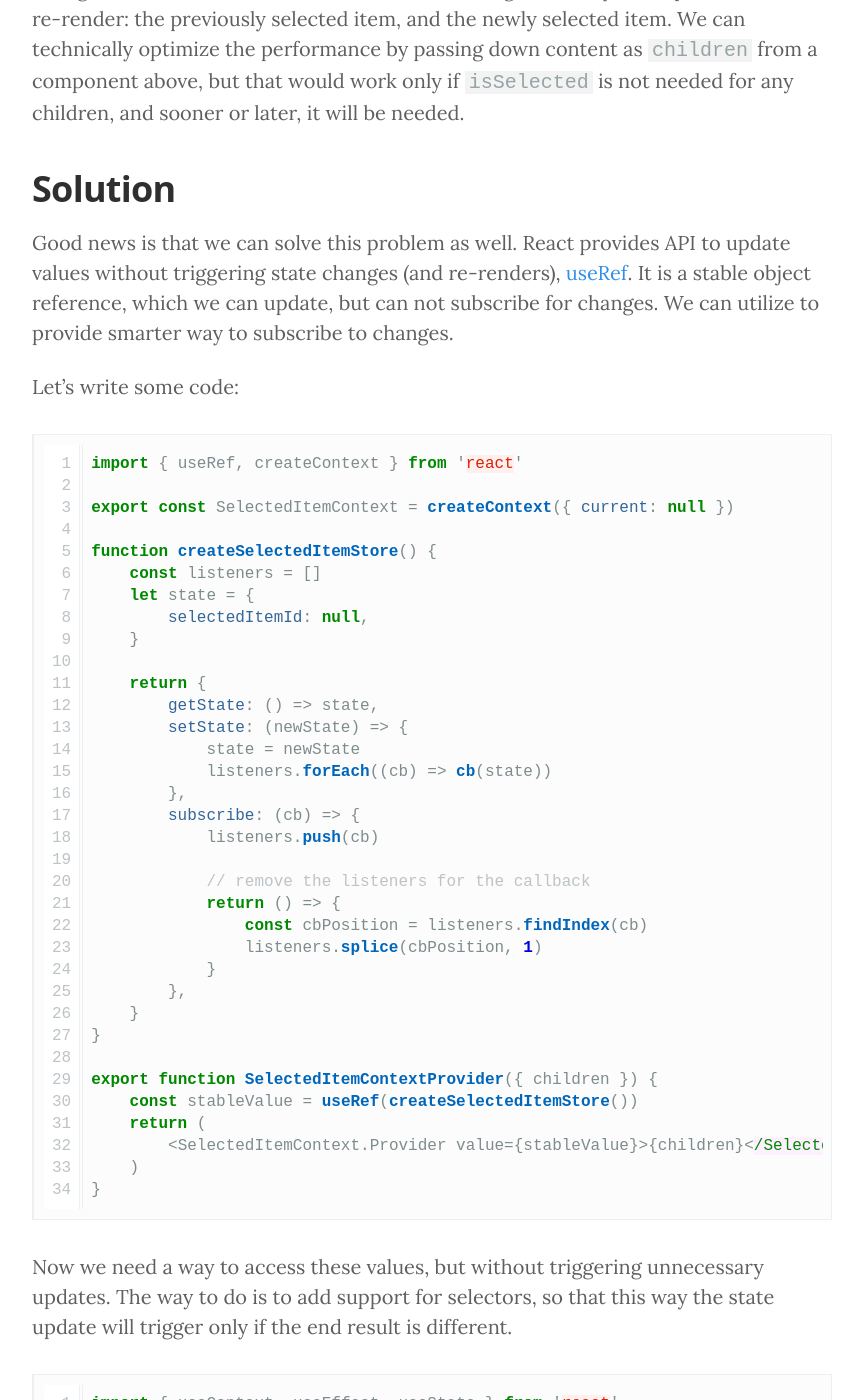
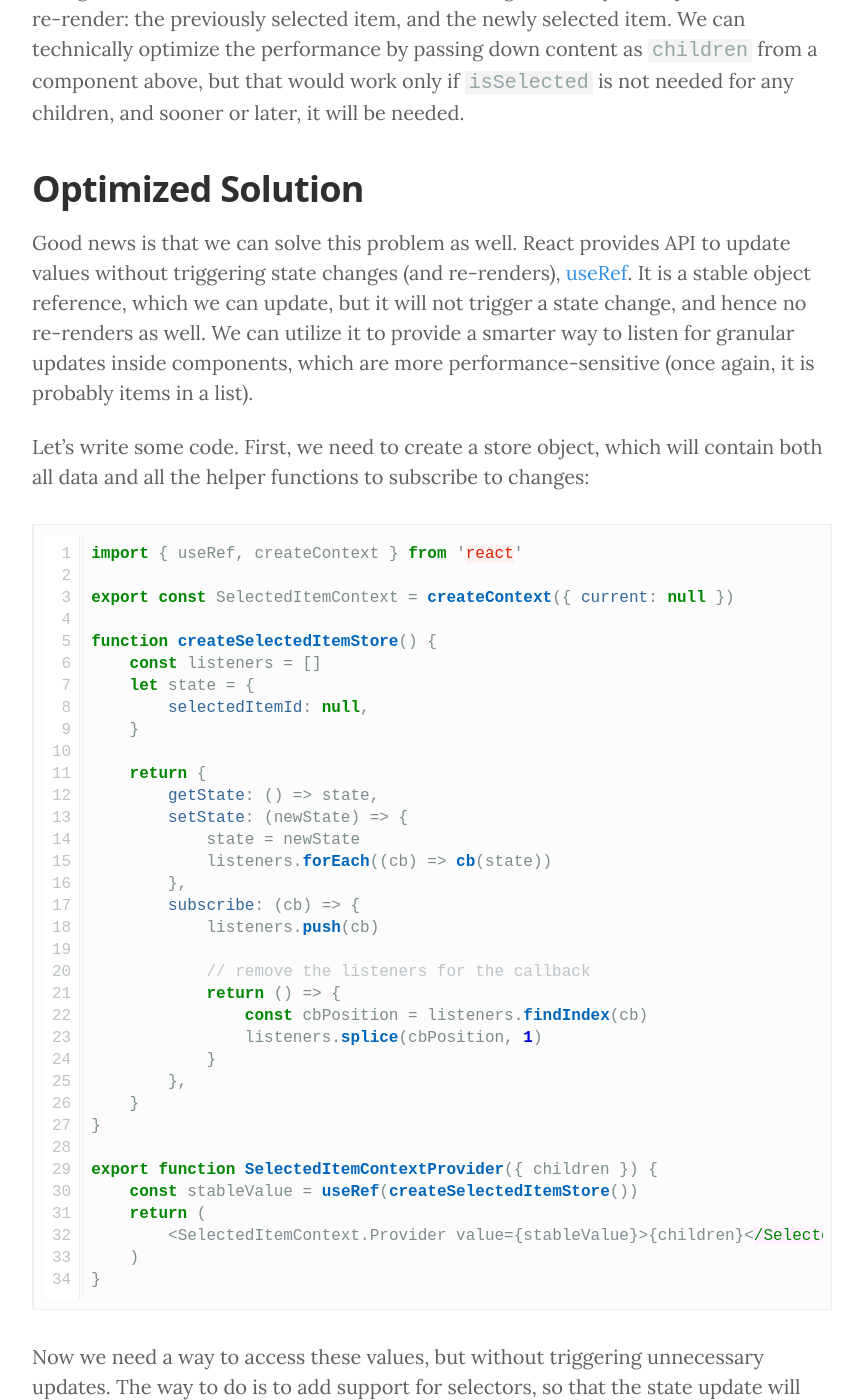
Before and after one commit to Bloomca/blog, a Jekyll site: the page built from _posts/2023-11-26-how-to-optimize-react-context-performance.md, in a window 1280 px wide and 1400 px high, scrolled down 5892 px. Shown: the whole window, without its empty margins (208-1071 px from the left). Built offline with Jekyll 4.4.1, drawn with Linux system fonts in a browser that asks for light colours; some web fonts are replaced; some of the changed text lies outside the part shown.

Commit message:
small edits to the article

```diff
--- a/_posts/2023-11-26-how-to-optimize-react-context-performance.md
+++ b/_posts/2023-11-26-how-to-optimize-react-context-performance.md
@@ -15,11 +15,11 @@
 
 The common pattern here is that these things rarely change, and when they do, we probably want to reload the whole application anyway, maybe except theme. So if your use-cases are indeed something similar, something which probably will not be changed and just needed to be read, then go ahead and use React Context. Realistically, we don’t update the user property very often, or we don’t update auth status very often as well, and so on.
 
-> Please note that this article talks specifically about storing "global" values in Context, which can be accessed from any part of the app. React Context is a very good approach to build component libraries with more untuitive/declarative APIs, and the performance issues there are usually negligible (but that is not always the case), and in this case I'd advocate against premature optimizations.
+> Please note that this article talks specifically about storing "global" values in Context, which can be accessed from any part of the app. React Context is a very good approach to build component libraries with more untuitive/declarative APIs, and the performance issues there are usually negligible (but that is not always the case), and in this case I’d advocate against premature optimizations.
 
 ## Overview
 
-So, what's the big deal? Well, the issue is that it is relatively simple to introduce performance problems which can bite you much later, and you might never even know about them, since we usually develop on pretty powerful machines. Typically, the general advice is to avoid premature optimizations at all costs, but in this case it is just a good developer practice, from my experience. You are basically protecting yourself from performance regressions in the future. There is [an excellent article](https://www.developerway.com/posts/how-to-write-performant-react-apps-with-context) which describes in detail how you can improve your Contexts from Nadia Makarevich, which I highly recommend to read as well.
+So, what’s the big deal? Well, the issue is that it is relatively simple to introduce performance problems which can bite you much later, and you might never even know about them, since we usually develop on pretty powerful machines. Typically, the general advice is to avoid premature optimizations at all costs, but in this case it is just a good developer practice, from my experience. You are basically protecting yourself from performance regressions in the future. There is [an excellent article](https://www.developerway.com/posts/how-to-write-performant-react-apps-with-context) which describes in detail how you can improve your Contexts from Nadia Makarevich, which I highly recommend to read as well.
 
 While it is possible to store [primitive values](https://developer.mozilla.org/en-US/docs/Glossary/Primitive) in Context and to separate value and setters, usually people opt for keeping them in the same Context, so we end up storing an object.
 
@@ -44,7 +44,7 @@
 }
 {% endhighlight %}
 
-The potential issue is that some components might only need to have access to the setter function, but does not need to know about the current value. For example, we might have a button which does not display the last update time, but can set the new update time. In general, this is a very neglible thing, as re-rendering one button won't hurt the performance much. The problem usually manifests when these components are rendered in a list: imagine a list where every item has this button, and maybe the button displays something else which makes the re-rendering more expensive.
+The potential issue is that some components might only need to have access to the setter function, but does not need to know about the current value. For example, we might have a button which does not display the last update time, but can set the new update time. In general, this is a very neglible thing, as re-rendering one button won’t hurt the performance much. The problem usually manifests when these components are rendered in a list: imagine a list where every item has this button, and maybe the button displays something else which makes the re-rendering more expensive.
 
 In the mentioned examples before (for themes, auth and i18n), usually it is not a problem because the values rarely change, and even if they do, it often warrants an entire app refresh. It is also a solvable problem, we can just create 2 Contexts, and that will solve this specific issue:
 
@@ -68,9 +68,9 @@
 }
 {% endhighlight %}
 
-## Several values
+## Several Values
 
-Sooner or later, we'd want to pack more values into some Context if we use them for some application-wide data. So even if we separate values and setters for them, we encounter a new issue: some components care only for one value, but not for another. This is a solvable problem as well, because we can just keep splitting each individual data into its own Context Provider. This will introduce a lot of layers, but for the consumer it doesn't matter, as we can wrap all the access APIs into their own hooks.
+Sooner or later, we’d want to pack more values into some Context if we use them for some application-wide data. So even if we separate values and setters for them, we encounter a new issue: some components care only for one value, but not for another. This is a solvable problem as well, because we can just keep splitting each individual data into its own Context Provider. This will introduce a lot of layers, but for the consumer it doesn’t matter, as we can wrap all the access APIs into their own hooks.
 
 {% highlight js linenos=table %}
 import { createContext, useState } from 'react'
@@ -101,7 +101,7 @@
 }
 {% endhighlight %}
 
-It makes sense to bundle all these properties together, because they all correspond to the same thing, but you can clearly see where it is going. With more and more properties, different components might subscribe to it and we'll end up updating more than we should. Similar to the previous example, we can just create own Contexts for each value, and all setters can be bundled to a single Context since they don't change, something like this:
+It makes sense to bundle all these properties together, because they all correspond to the same thing, but you can clearly see where it is going. With more and more properties, different components might subscribe to it and we’ll end up updating more than we should. Similar to the previous example, we can just create own Contexts for each value, and all setters can be bundled to a single Context since they don’t change, something like this:
 
 {% highlight js linenos=table %}
 import { createContext, useState, useMemo } from 'react'
@@ -174,11 +174,11 @@
 
 When a new item is selected, all items will re-render, because `selectedItemId` has changed, even though the only thing we are interested in is whether `isSelected` changed. For the most items, the answer will be negative. Only 2 components need to re-render: the previously selected item, and the newly selected item. We can technically optimize the performance by passing down content as `children` from a component above, but that would work only if `isSelected` is not needed for any children, and sooner or later, it will be needed.
 
-## Solution
+## Optimized Solution
 
-Good news is that we can solve this problem as well. React provides API to update values without triggering state changes (and re-renders), [useRef](https://react.dev/reference/react/useRef). It is a stable object reference, which we can update, but can not subscribe for changes. We can utilize to provide smarter way to subscribe to changes.
+Good news is that we can solve this problem as well. React provides API to update values without triggering state changes (and re-renders), [useRef](https://react.dev/reference/react/useRef). It is a stable object reference, which we can update, but it will not trigger a state change, and hence no re-renders as well. We can utilize it to provide a smarter way to listen for granular updates inside components, which are more performance-sensitive (once again, it is probably items in a list).
 
-Let's write some code:
+Let’s write some code. First, we need to create a store object, which will contain both all data and all the helper functions to subscribe to changes:
 
 {% highlight js linenos=table %}
 import { useRef, createContext } from 'react'
@@ -217,7 +217,7 @@
 }
 {% endhighlight %}
 
-Now we need a way to access these values, but without triggering unnecessary updates. The way to do is to add support for selectors, so that this way the state update will trigger only if the end result is different.
+Now we need a way to access these values, but without triggering unnecessary updates. The way to do is to add support for selectors, so that the state update will trigger only if the end result is different.
 
 {% highlight js linenos=table %}
 import { useContext, useEffect, useState } from 'react'
@@ -277,18 +277,20 @@
 
 Now we have the optimized version where only 2 items will re-render, for whom `isSelected` changed. The best part about this solution is that it doesn't have previous drawbacks: we can store as many properties as possible, and while I just exported a general `setState` function, we can totally provide as many granular setter functions as we need. We still utilize React Context to store it, but we do not rely on it anymore to track updates, each consumer hook will take care of that.
 
+> While the code is relatively simple, I am sure there are plenty of pitfalls it doesn’t cover, so below I recommend to go with a 3rd-party library
+
 ## Note on React Context
 
-Technically, we don't need to use React Context for the store at all. If you use it for global values, you can just create it in memory and access through the hooks only, there is basically no downside to that approach, but there are two potential issues:
+Technically, we don’t need to use React Context for the store in the above example at all. If you use it for global values, you can just create it in memory and access through the hooks only, there is basically no downside to that approach, but there are two potential issues:
 
-- you can't use it on the server, because you need to create a new store for every user
+- you can’t use it on the server, because you need to create a new store for every user
 - sometimes you need to have separate Contexts for certain parts of the application
 
 If neither of those apply, feel free to skip storing it in the Context Provider.
 
-## You Don't Need to Do That
+## You Don’t Need to Write Your Own Solution
 
-The thing about the code above is that it is not really unique. Pretty much every React store implements something like that, and it is not a coincidence that the API resembles Redux a lot. So that means that you don't need to write that part by yourself (and to be honest, my implementation is very basic, no middleware/logging/etc), there are plenty of libraries to do so for you. I've used [Zustand](https://github.com/pmndrs/zustand) and can recommend it highly. It is a very small ([1.17kb bundled](https://bundlephobia.com/package/zustand@4.4.6)) library, can even be used instead of Redux for smaller-scale apps, and can be used instead of React Context. Here is what they list:
+The thing about the code above is that it is not really unique. Pretty much every React store implements something like that, and it is not a coincidence that the API resembles Redux a lot. So that means that you don’t need to write that part by yourself (and to be honest, my implementation is very basic, no middleware/logging/etc), there are plenty of libraries to do so for you. I’ve used [Zustand](https://github.com/pmndrs/zustand) and can highly recommend it. It is a very small ([1.17kb bundled](https://bundlephobia.com/package/zustand@4.4.6)) library, can even be used instead of Redux for smaller-scale apps, and can be used instead of React Context. Here is what they list:
 
 > Why zustand over context?
 > - Less boilerplate
```
Also changed, not shown: other parts of _posts/2023-11-26-how-to-optimize-react-context-performance.md (+3 -3 lines).
